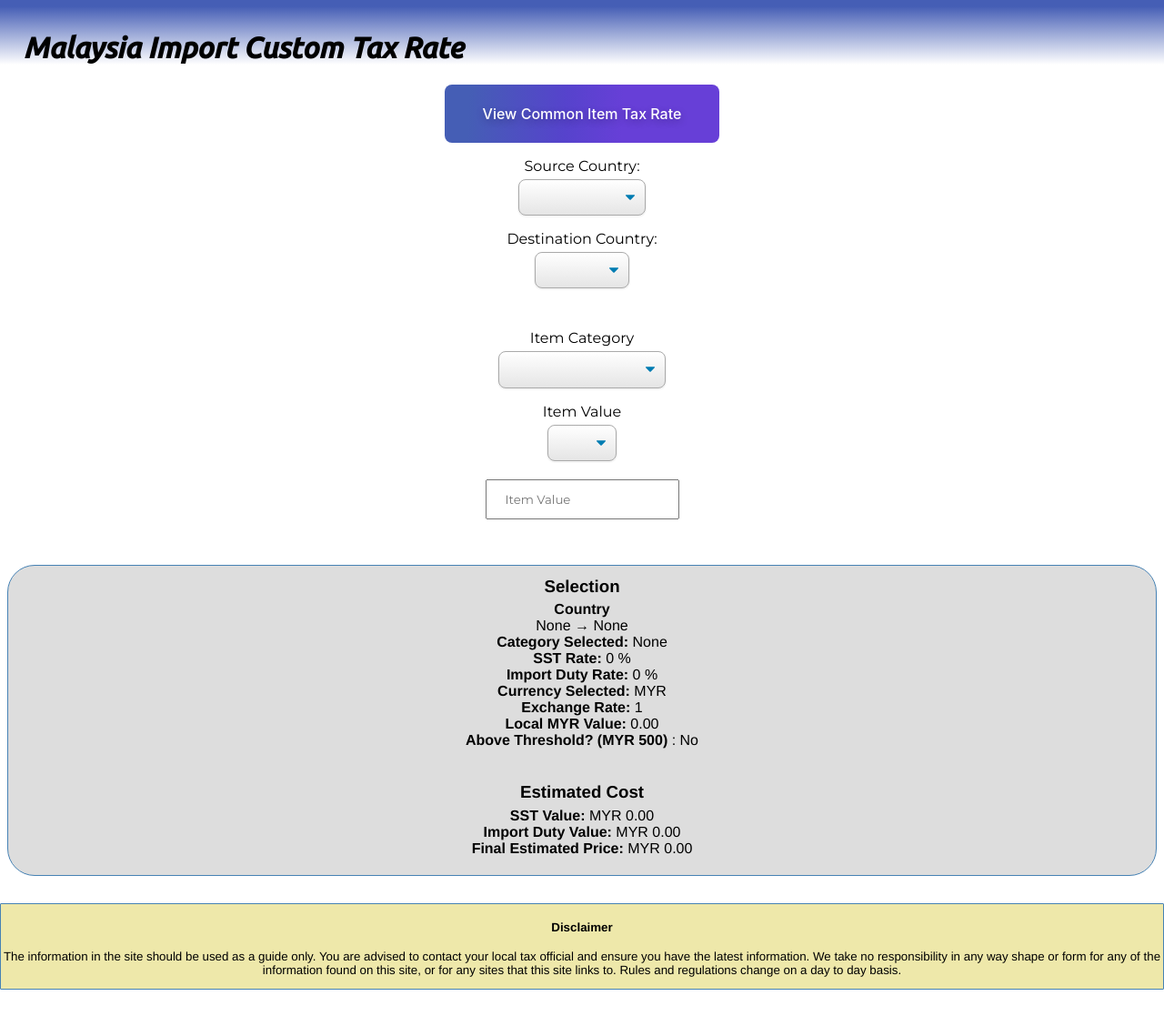
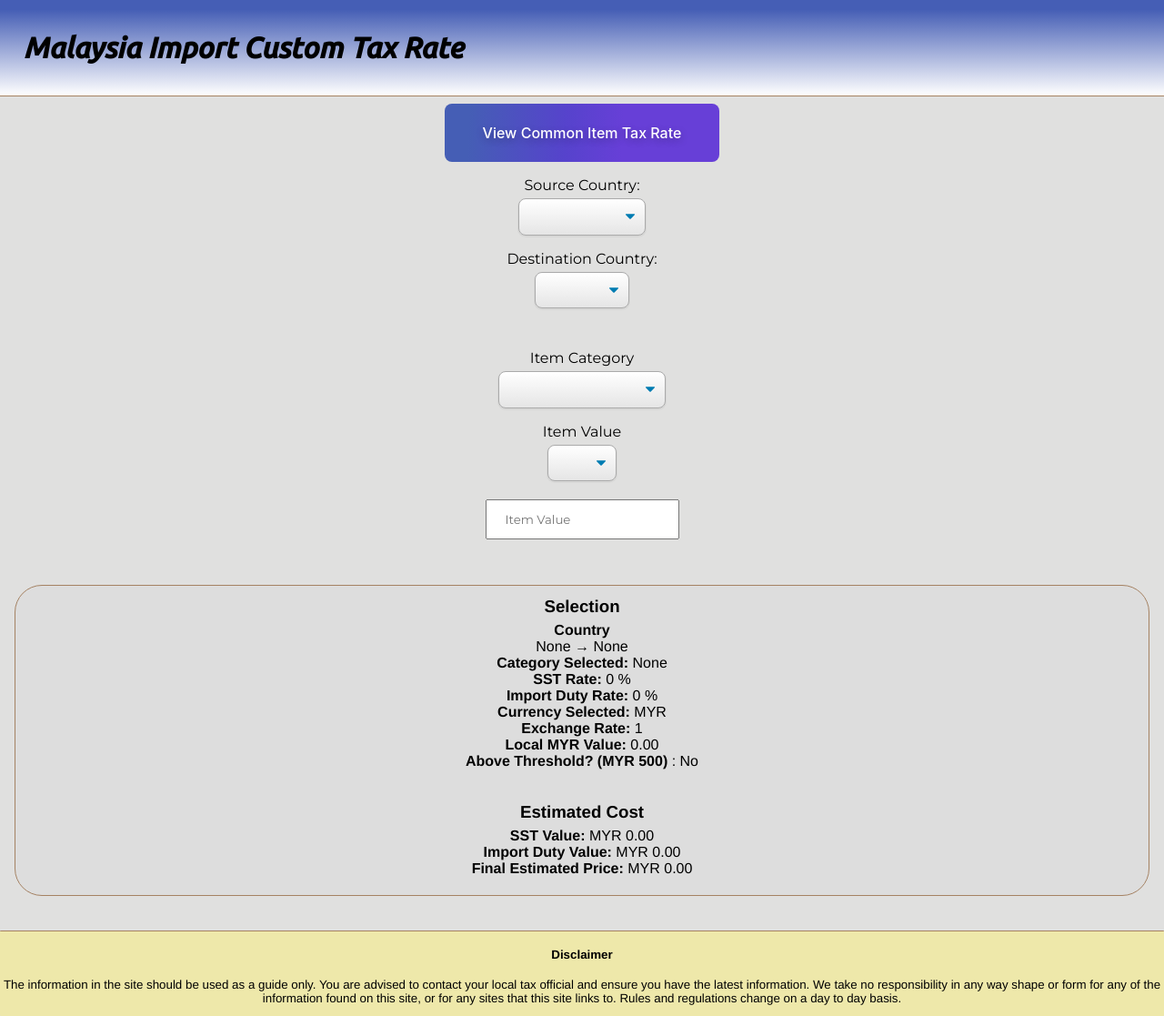
Before and after one commit to aarontanx/project-tax, a Vue app: page / in a window 1280 px wide. Shown: the whole page at 91% size. Before the commit the page ends 1088 px from the top, so only its background shows below. Built offline with nearby package versions, Linux system fonts and the light colour scheme.

Commit message:
Updated some visual

```diff
--- a/src/App.vue
+++ b/src/App.vue
@@ -1,12 +1,11 @@
 <template >
 <div class="fullscreen">
   <div class='background'><Header /></div>
-    <div class='container__sidebar'> <TaxDescription /> </div>
-
-    <div class="container">
+  <body class="body">
+    <div> <TaxDescription /> </div>
     <div class='container__main'> <Form /></div>
     <div class='container__main'> <Final /></div>
-  </div>
+  </body>
   <div> <Disclaimer /> </div>
 </div>
 </template>
@@ -45,6 +44,8 @@ export default {
 .background {
   /* margin: 1%; */
   padding-top: 1%;
+  padding-bottom: 1%;
+  border-bottom: 1px solid rgb(165, 130, 99);
   background: linear-gradient(to bottom, #455EB5 10%, #ffffff 100%);
   /* position: relative; */
   /* height: auto; */
@@ -66,8 +67,9 @@ export default {
     border: 1px;
     border-color: black;
 }
-.container__sidebar {
-    /* width: 30%; */
+
+body {
+  background-color: rgb(224, 224, 223);
 }
 
 .container__main {
--- a/src/components/Disclaimer.vue
+++ b/src/components/Disclaimer.vue
@@ -15,7 +15,7 @@ export default {
     .box {
         border-radius: 1px;
         border-color: cadetblue;
-        border: 1px solid steelblue;
+        border-top: 1px solid  rgb(165, 130, 99);
         font-size: smaller;
         /* margin: 5%; */
         padding-bottom: 1%;
--- a/src/components/Final.vue
+++ b/src/components/Final.vue
@@ -33,7 +33,7 @@ export default {
     margin: 30px auto;
     overflow: auto;
     min-height: 30px;
-    border: 1px solid steelblue;
+    border: 1px solid  rgb(165, 130, 99);
     /* padding-top: -10%; */
     /* margin-top: -5; */
     border-radius: 30px;
```
